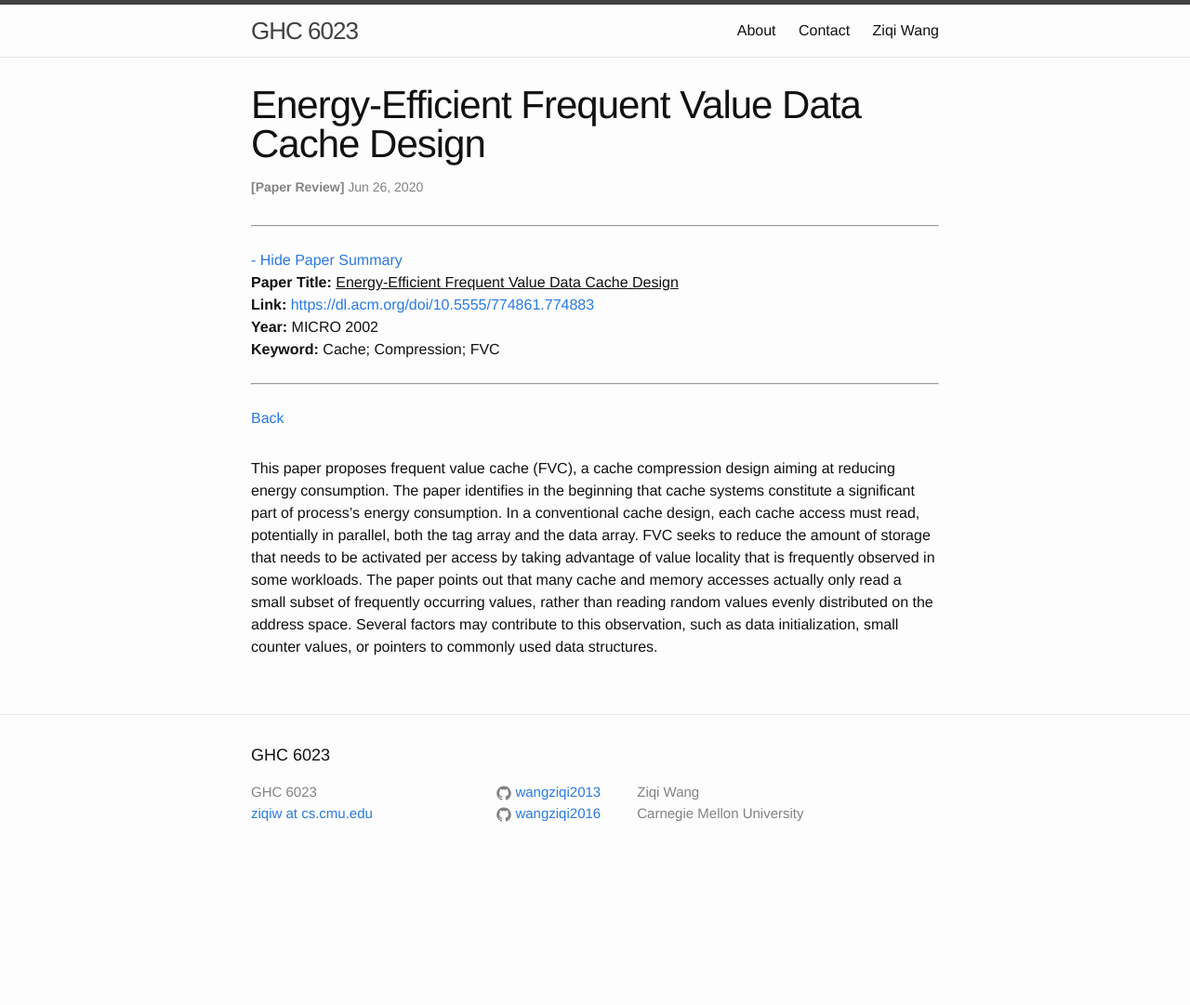
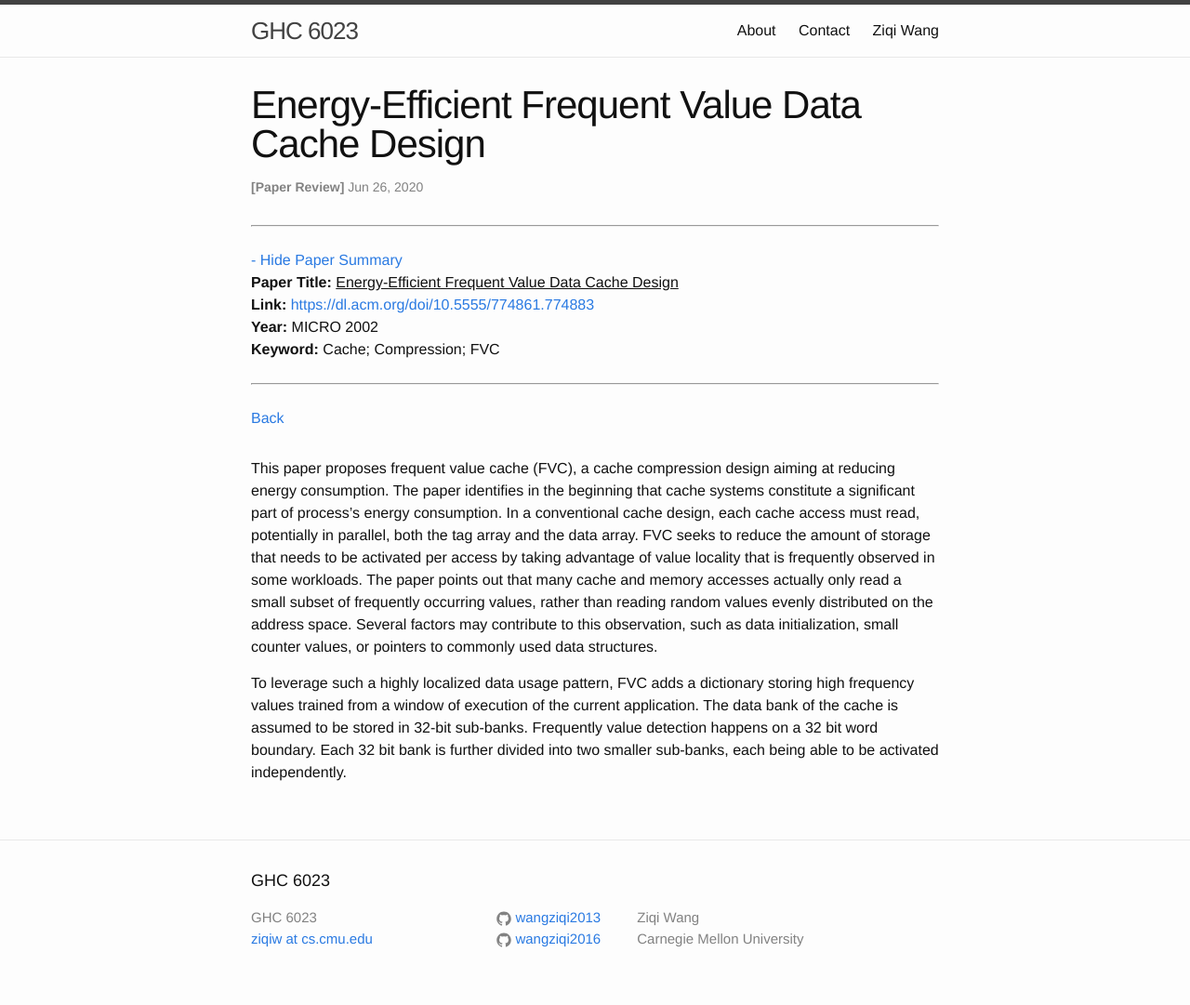
Before and after one commit to wangziqi2013/wangziqi2013.github.io, a Jekyll site: the page built from _posts/2020-06-25-fvc.markdown, in a window 1280 px wide. Shown: the whole page at 93% size. Built offline with Jekyll 4.4.1, drawn with Linux system fonts in a browser that asks for light colours; before the commit the page ends 946 px from its top, so only the background shows below that.

Commit message:
Adding banks

```diff
--- a/_posts/2020-06-25-fvc.markdown
+++ b/_posts/2020-06-25-fvc.markdown
@@ -21,3 +21,8 @@ that is frequently observed in some workloads. The paper points out that many ca
 a small subset of frequently occurring values, rather than reading random values evenly distributed on the address space.
 Several factors may contribute to this observation, such as data initialization, small counter values, or pointers to
 commonly used data structures.
+
+To leverage such a highly localized data usage pattern, FVC adds a dictionary storing high frequency values trained from
+a window of execution of the current application. The data bank of the cache is assumed to be stored in 32-bit sub-banks.
+Frequently value detection happens on a 32 bit word boundary. Each 32 bit bank is further divided into two smaller sub-banks,
+each being able to be activated independently.
```
